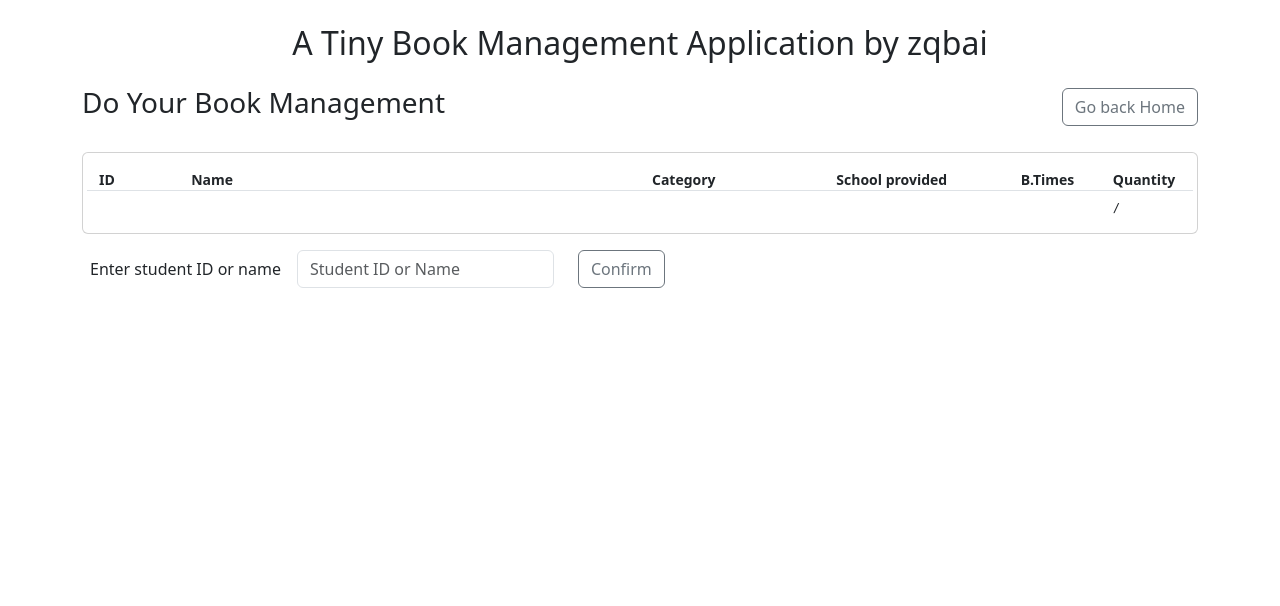
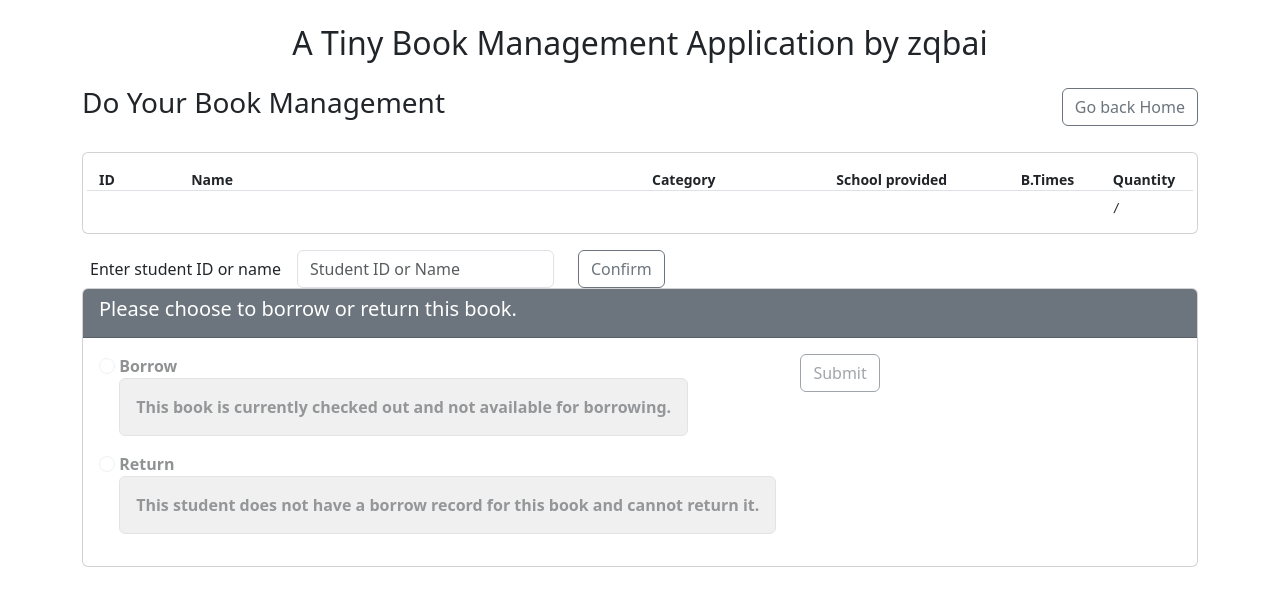
Before and after one commit to zqbai1004/MyFirstDjangoExam_BookManager, a Django app: template templates/books/book_detail.html in a window 1280 px wide. Shown: the top 606 px of the page. Run offline with Django 3.2, Linux system fonts and the light colour scheme; the template is opened without the code that fills it, so the values that code supplies are empty; some libraries are stand-ins or nearby versions.

```diff
--- a/admin.py
+++ b/admin.py
@@ -24,7 +24,7 @@ class BookCategoryAdmin(admin.ModelAdmin):
 
 class BookAdmin(admin.ModelAdmin):
     fields = ['name', 'category', 'cover_image', 'total_quantity', 'offered_by', 'pub_date']
-    list_display = ('name','cover_image','available_quantity', 'borrow_times', 'latest_borrow_date','was_borrowed_recently')
+    list_display = ('name','cover_image','available_quantity', 'borrow_times_db', 'latest_borrow_date','was_borrowed_recently')
     inlines = [BorrowRecordsInline]
 
     search_fields = ['book_inf']
--- a/models.py
+++ b/models.py
@@ -230,9 +230,9 @@ class BorrowRecord(models.Model):
         return f"borrow：{self.student.name} - {self.book.name}"
 
     def save(self, *args, **kwargs):
+        super().save(*args,**kwargs)
         self.book.save()
         self.student.save()
-        super().save(*args,**kwargs)
 
     def delete(self, *args, **kwargs):
         self.book.save()
--- a/templates/books/book_detail.html
+++ b/templates/books/book_detail.html
@@ -44,6 +44,40 @@
         There is no student with this ID in the database. Please register first.
     </div>
     {% else %}
+        <div class="card">
+        <div class="card-header bg-secondary text-white">
+            <h5>Please choose to borrow or return this book.</h5>
+        </div>
+        <div class="card-body">
+        <form action="{% url 'books:book_run' book.id stu_inf %}" method="post">
+        {% csrf_token %}
+        <div class="row">
+            <div class="col-auto">
+            <input class="form-check-input" type="radio" name="b_or_r" id="b" value=1 {% if not can_borrow %}disabled{% endif %}>
+            <label class="form-check-label fw-bold" for="b">Borrow
+                {% if not can_borrow %}
+                    <div class="alert alert-secondary" role="alert">
+                        This book is currently checked out and not available for borrowing.
+                    </div>
+                {% endif %}
+            </label>
+            <br>
+            <input type="radio" class="form-check-input" name="b_or_r" id="r" value=2 {% if not can_return %}disabled{% endif %}>
+            <label class="form-check-label fw-bold" for="r">Return
+                {% if not can_borrow %}
+                    <div class="alert alert-secondary" role="alert">
+                        This student does not have a borrow record for this book and cannot return it.
+                    </div>
+                {% endif %}
+            </label>
+            </div>
+            <div class="col-auto">
+            <button type="submit" class="btn btn-outline-secondary" {% if not can_return and not can_borrow %}disabled{% endif %}>Submit</button>
+            </div>
+        </div>
+        </form>
+        </div>
+        </div>
 
     {% endif %}
 
--- a/urls.py
+++ b/urls.py
@@ -18,6 +18,7 @@ urlpatterns = [
     path('detail/student/<int:pk>', views.student_detail, name="student_detail"),
     path('search/book', views.BookSearchView.as_view(), name='book_search'),
     path('search/student', views.student_search, name='student_search'),
-    path('run',views.run,name='management_run')
+    path('run/book/<int:book_id>/<int:student_id>', views.book_run, name='book_run'),
+    path('run/student/<int:book_id>/<int:student_id>',views.stu_run, name='student_run')
 
 ]
```
Also changed, not shown: views.py (+39 -7 lines).
